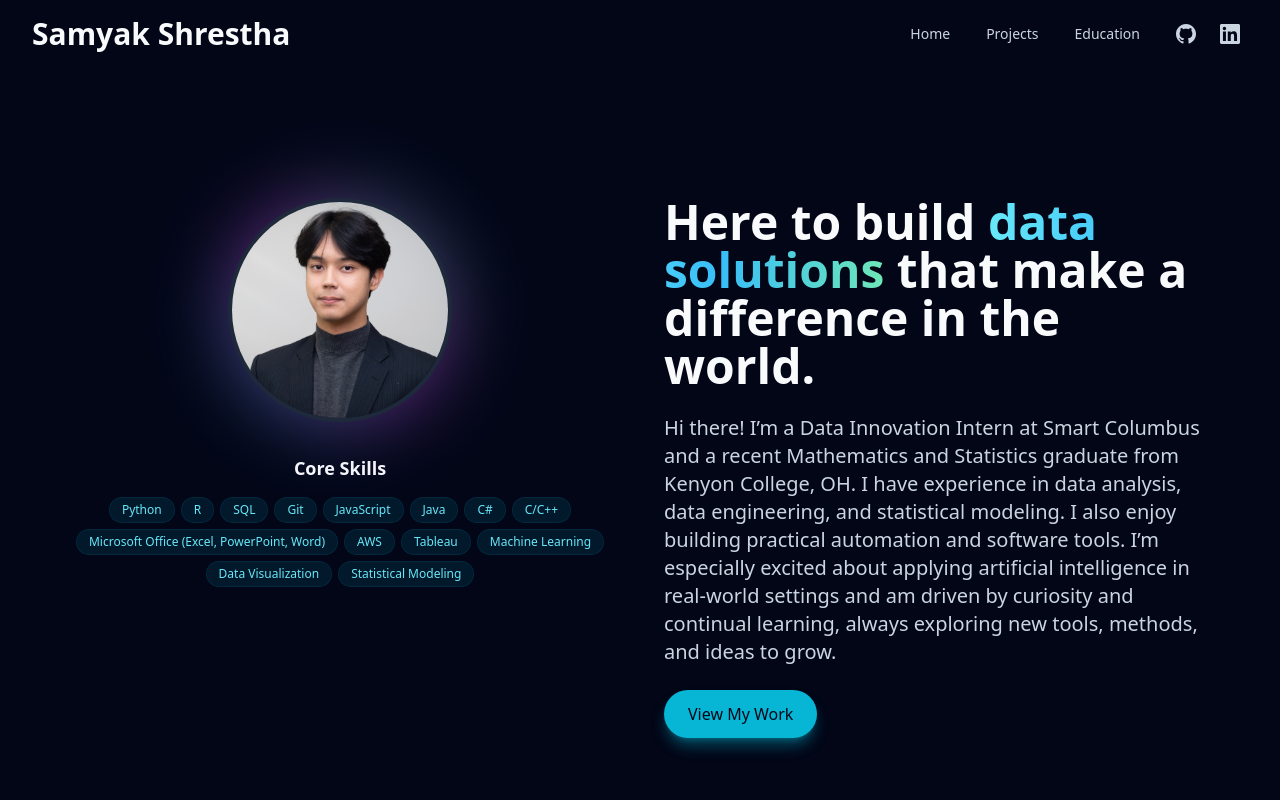
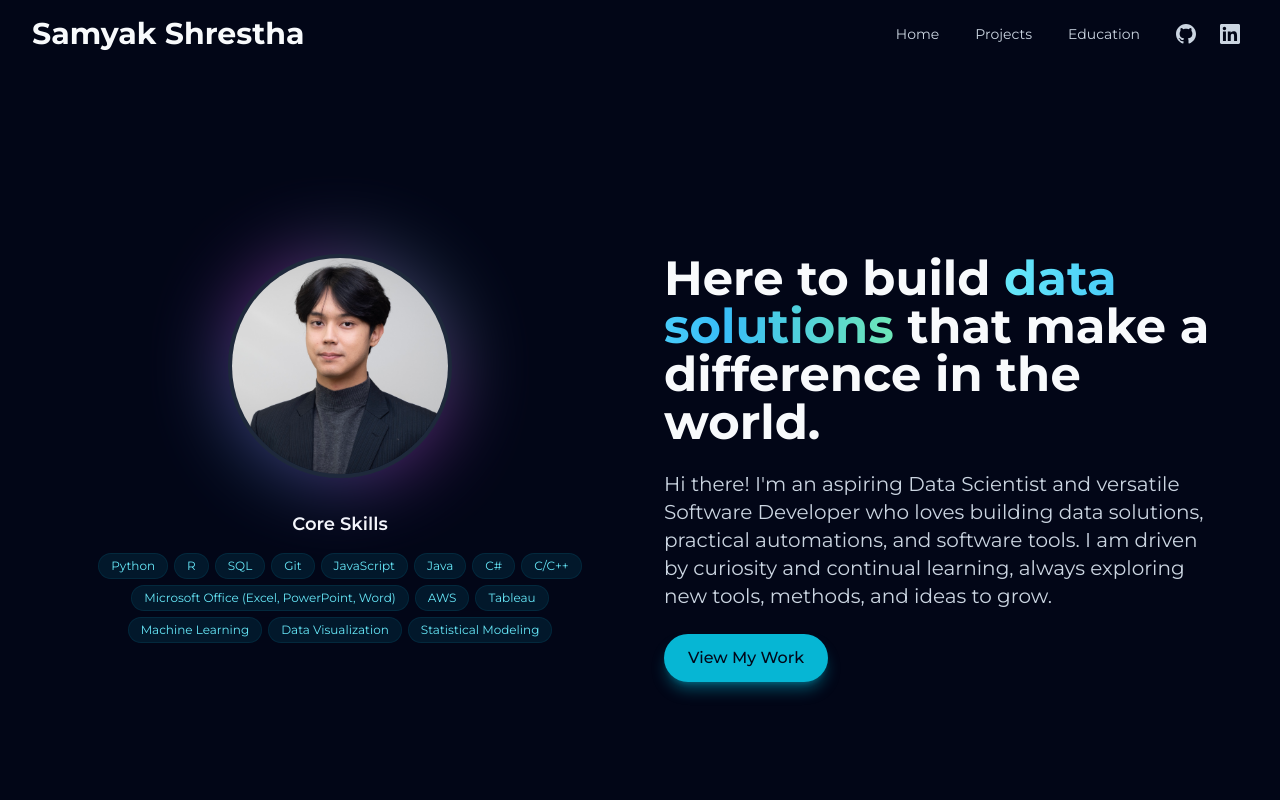
Before and after one commit to samyakshr/samyak-portfolio, a Next.js app: page / in a window 1280 px wide. Shown: the top 800 px of the page. Built offline with nearby package versions, Linux system fonts and the light colour scheme.

Commit message:
Changed font and favicon

```diff
--- a/app/layout.tsx
+++ b/app/layout.tsx
@@ -1,6 +1,13 @@
 import "./globals.css";
 import type { Metadata, Viewport } from "next";
 import { Analytics } from "@vercel/analytics/react";
+import { Montserrat } from "next/font/google";
+
+const montserrat = Montserrat({
+  subsets: ["latin"],
+  variable: "--font-montserrat",
+  display: "swap",
+});
 
 export const metadata: Metadata = {
   title: "Samyak Shrestha's Portfolio",
@@ -45,8 +52,8 @@ export default function RootLayout({
   children: React.ReactNode;
 }) {
   return (
-    <html lang="en">
-      <body className="font-sans antialiased">
+    <html lang="en" className={montserrat.variable}>
+      <body className="font-montserrat antialiased">
         {children}
         <Analytics />
       </body>
--- a/components/Hero.tsx
+++ b/components/Hero.tsx
@@ -92,10 +92,8 @@ export function Hero() {
             </h1>
 
             <p className="text-lg leading-relaxed text-slate-300 sm:text-xl">
-            Hi there! I’m a Data Innovation Intern at Smart Columbus and a recent Mathematics and Statistics graduate from
-            Kenyon College, OH. I have experience in data analysis, data engineering, and statistical modeling. I also enjoy building practical automation and software tools.
-            I’m especially excited about applying artificial intelligence in real-world settings and am driven by curiosity and continual learning,
-            always exploring new tools, methods, and ideas to grow.
+            Hi there! I'm an aspiring Data Scientist and versatile Software Developer who loves building data solutions, practical automations, and software tools. I am driven by curiosity and continual learning, always
+            exploring new tools, methods, and ideas to grow.
             </p>
 
             <div className="flex flex-wrap items-center justify-center gap-4 lg:justify-start">
--- a/tailwind.config.mjs
+++ b/tailwind.config.mjs
@@ -7,7 +7,8 @@ export default {
   theme: {
     extend: {
       fontFamily: {
-        sans: ["system-ui", "ui-sans-serif", "sans-serif"]
+        montserrat: ["var(--font-montserrat)", "sans-serif"],
+        sans: ["var(--font-montserrat)", "sans-serif"]
       }
     }
   },
```
Also changed, not shown: public/logo.png.
